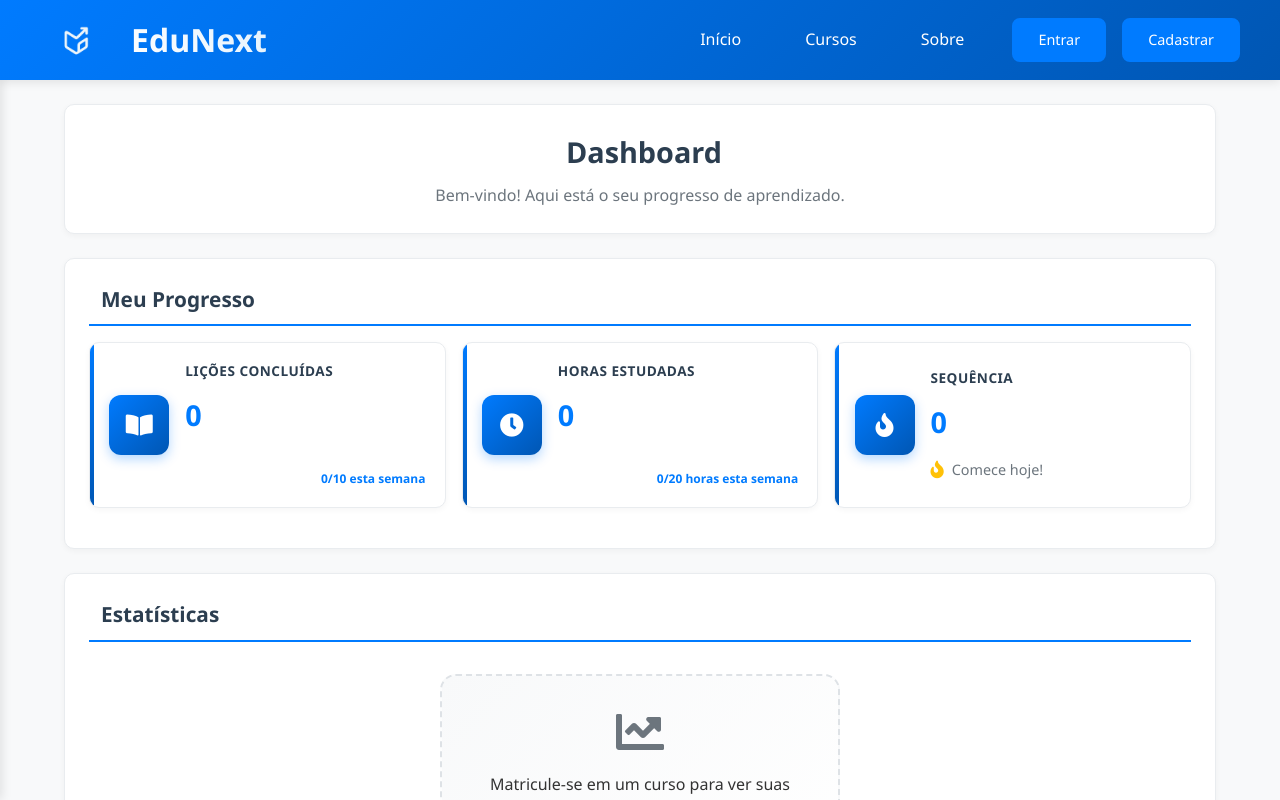
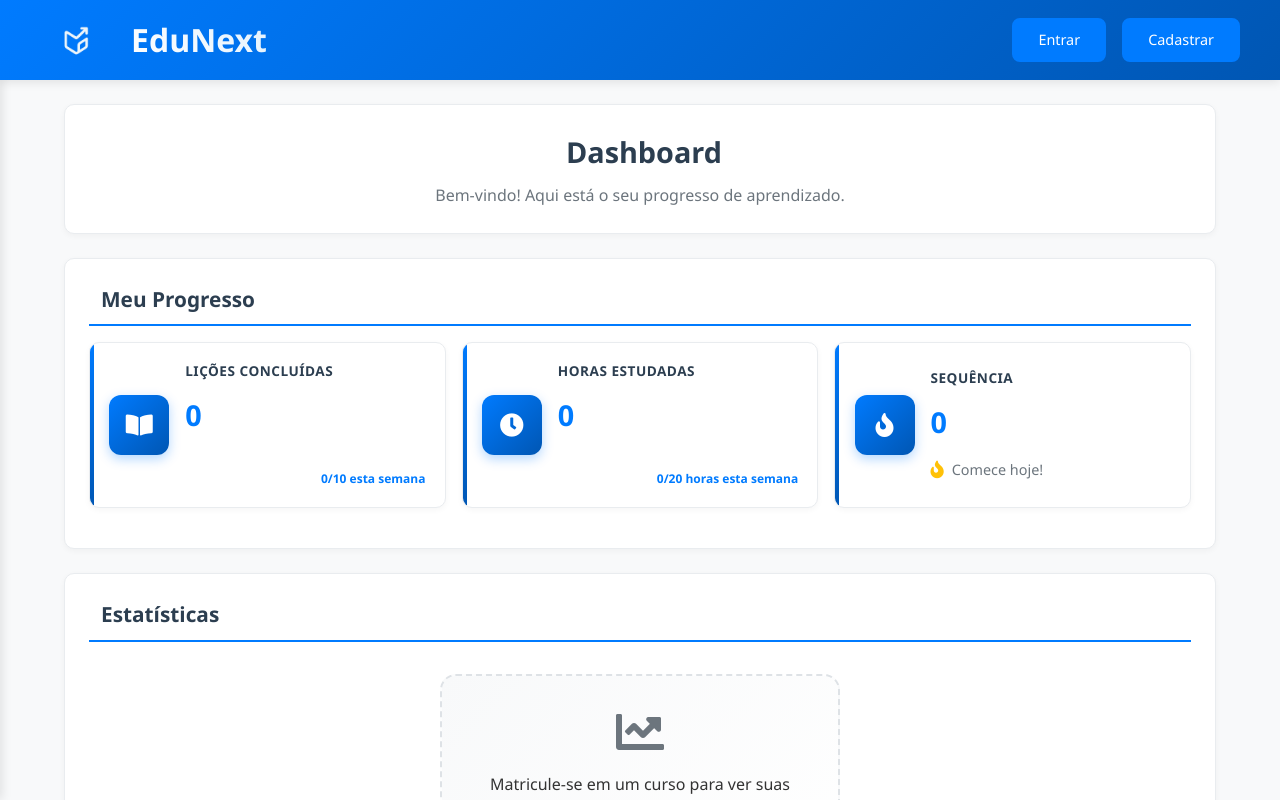
Before and after one commit to GabrielFerreira03/EduNext, an Angular app: page /dashboard in a window 1280 px wide. Built offline with nearby package versions, Linux system fonts and the light colour scheme.

Commit message:
Corrigindo botão menu nas paginas de dashboard, my-courses, progress, certificates, settings

```diff
--- a/src/app/components/header/header.component.html
+++ b/src/app/components/header/header.component.html
@@ -20,7 +20,7 @@
 
       <div class="navbar-right">
 
-        <ul class="navbar-nav active">
+        <ul class="navbar-nav active" *ngIf="!hidePrimaryNavLinks">
           <li class="nav-item">
             <a (click)="goToHome()" class="nav-link" style="cursor: pointer;">Início</a>
           </li>
--- a/src/app/components/header/header.component.ts
+++ b/src/app/components/header/header.component.ts
@@ -14,6 +14,7 @@ import { ThemeService } from '../../services/theme.service';
 export class HeaderComponent implements OnInit, OnDestroy {
   isLoggedIn = false;
   isHomePage = false;
+  hidePrimaryNavLinks = false;
   isSidebarOpen = false;
   isNavbarVisible = true;
   isHeaderVisible = true;
@@ -52,6 +53,8 @@ export class HeaderComponent implements OnInit, OnDestroy {
       const navEvent = event as NavigationEnd;
       this.isHomePage = navEvent.url === '/' || navEvent.url === '/home';
       this.isLoggedIn = this.authService.isLoggedIn();
+      const hiddenPaths = ['/dashboard', '/my-courses', '/progress', '/certificates', '/settings'];
+      this.hidePrimaryNavLinks = hiddenPaths.some(path => navEvent.url.startsWith(path));
     });
 
     this.subscriptions.add(sidebarSub);
```
